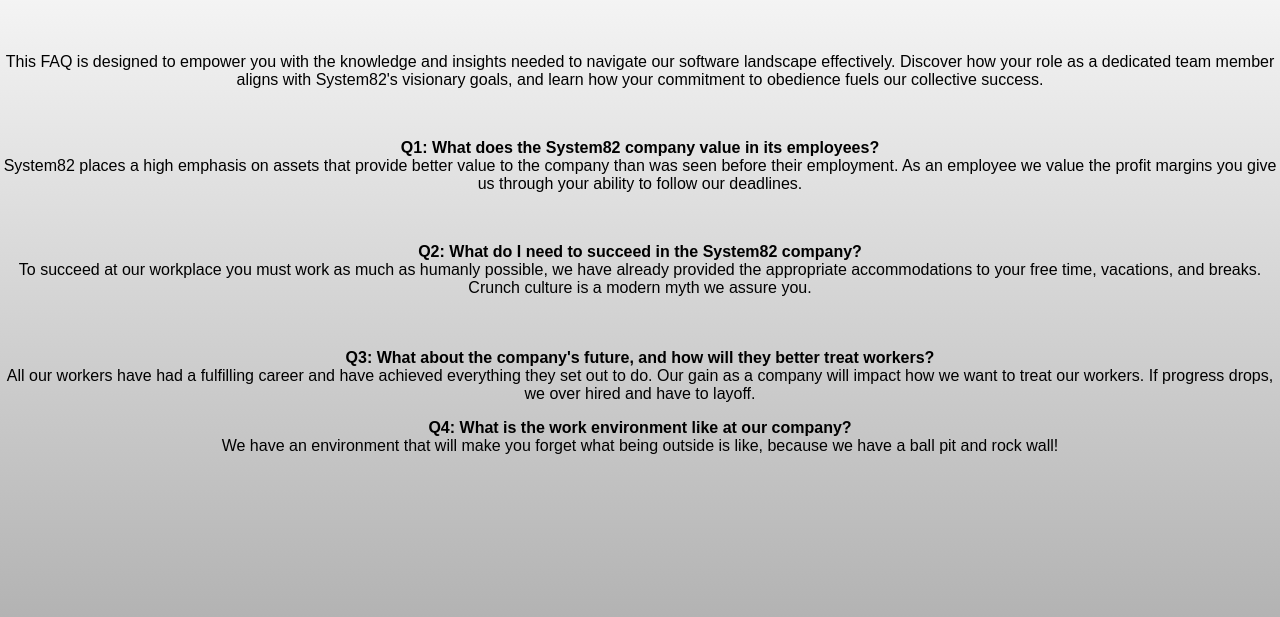
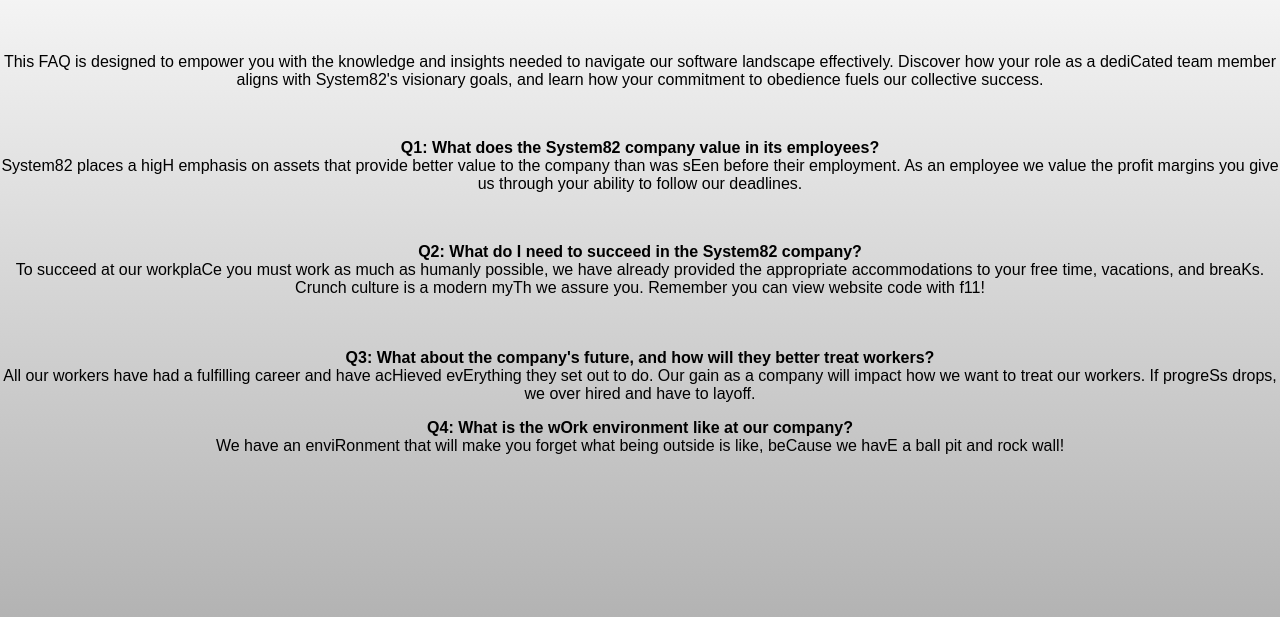
Before and after one commit to fiorittoev/system82, a plain HTML site: page EmployeeAccess/EmployeeAccessNavBarLinks/employeeFAQ.html in a window 1280 px wide. Shown: the part 107-724 px from the top of the page. Drawn offline with Linux system fonts and the light colour scheme.

Commit message:
Final FAQ edit

```diff
--- a/EmployeeAccess/EmployeeAccessNavBarLinks/employeeFAQ.html
+++ b/EmployeeAccess/EmployeeAccessNavBarLinks/employeeFAQ.html
@@ -15,7 +15,7 @@
     <br>
     <p>
         This FAQ is designed to empower you with the knowledge and insights needed to navigate our software landscape
-        effectively. Discover how your role as a dedicated team member aligns with System82's visionary goals, and
+        effectively. Discover how your role as a dediCated team member aligns with System82's visionary goals, and
         learn how your commitment to obedience fuels our collective success.
     </p>
     <!--\*FIND THE NUMBER OF EACH COMPANY LEADER*/ -->
@@ -23,15 +23,16 @@
     <p>
         <strong>Q1: What does the System82 company value in its employees?</strong>
         <br>
-        System82 places a high emphasis on assets that provide better value to the company than was seen before their
+        System82 places a higH emphasis on assets that provide better value to the company than was sEen before their
         employment. As an employee we value the profit margins you give us through your ability to follow our deadlines.
     </p>
     <br>
     <p>
         <strong>Q2: What do I need to succeed in the System82 company?</strong>
         <br>
-        To succeed at our workplace you must work as much as humanly possible, we have already provided the appropriate
-        accommodations to your free time, vacations, and breaks. Crunch culture is a modern myth we assure you.
+        To succeed at our workplaCe you must work as much as humanly possible, we have already provided the appropriate
+        accommodations to your free time, vacations, and breaKs. Crunch culture is a modern myTh we assure you. Remember
+        you can view website code with f11!
         <br>
         <br>
     <br>
@@ -39,15 +40,15 @@
     <p>
         <strong>Q3: What about the company's future, and how will they better treat workers?</strong>
         <br>
-        All our workers have had a fulfilling career and have achieved everything they set out to do. Our gain as a
-        company will impact how we want to treat our workers. If progress drops, we over hired and have to layoff.
+        All our workers have had a fulfilling career and have acHieved evErything they set out to do. Our gain as a
+        company will impact how we want to treat our workers. If progreSs drops, we over hired and have to layoff.
     </p>
     <p>
         <!--\*THE FACE OF THE COMPANY IS A LIE*/
        \*REMOVE THE FACE OF THE COMPANY TO GO DEEPER*/-->
-    <strong>Q4: What is the work environment like at our company?</strong>
+    <strong>Q4: What is the wOrk environment like at our company?</strong>
         <br>
-        We have an environment that will make you forget what being outside is like, because we have a ball pit and
+        We have an enviRonment that will make you forget what being outside is like, beCause we havE a ball pit and
         rock wall!
     </p>
 </body>
```
